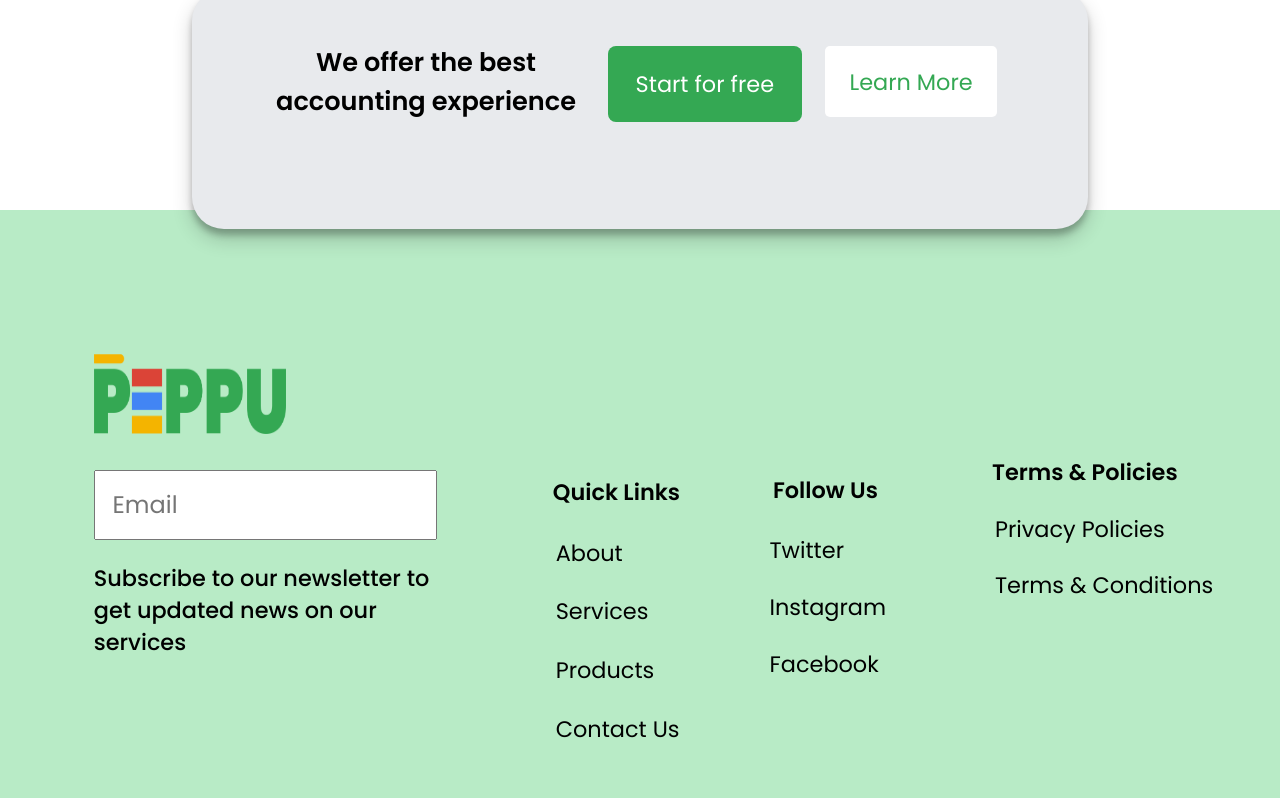
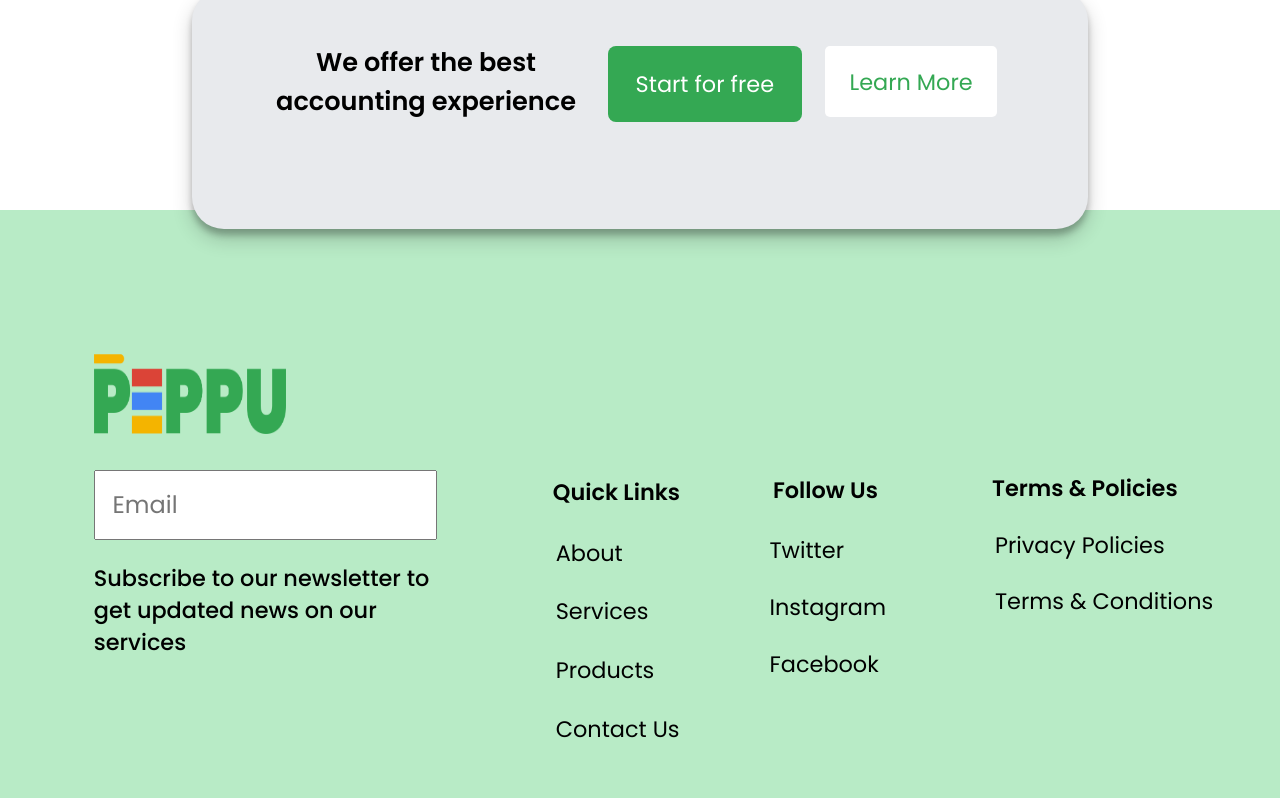
Before and after one commit to Peppu-Group/Peppu-books-frontend, a React (Vite) app: page / in a window 1280 px wide. Shown: the part 5303-6101 px from the top of the page. Built offline with nearby package versions, Linux system fonts and the light colour scheme.

Commit message:
margin adjustment

```diff
--- a/src/App.css
+++ b/src/App.css
@@ -454,7 +454,7 @@ a{
     margin-bottom: -5%;
 }
 .Terms h4{
-    margin-top:64%;
+    margin-top:70%;
 }
 .Follow-us h4{
     margin-top:117% ;
```
